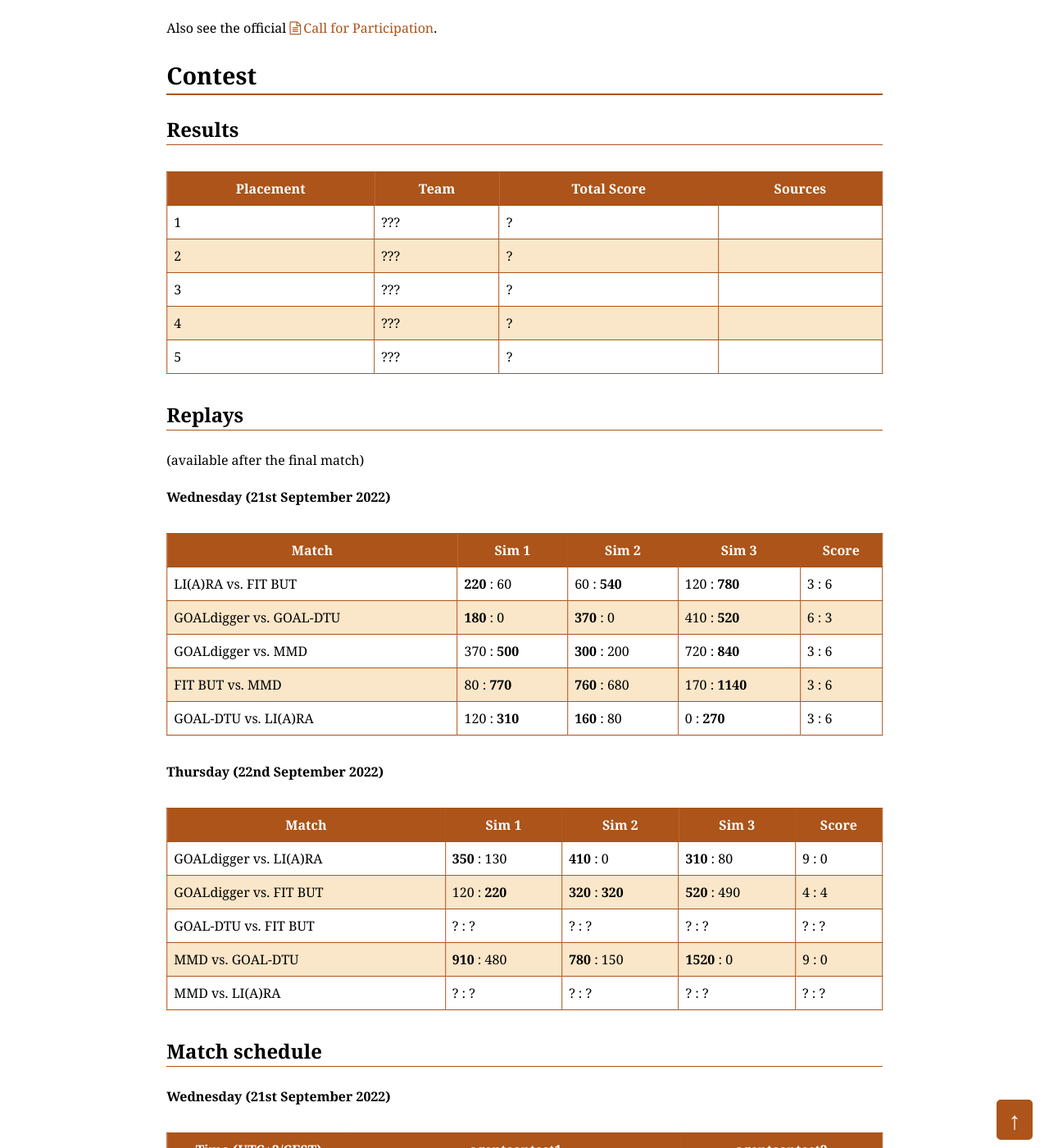
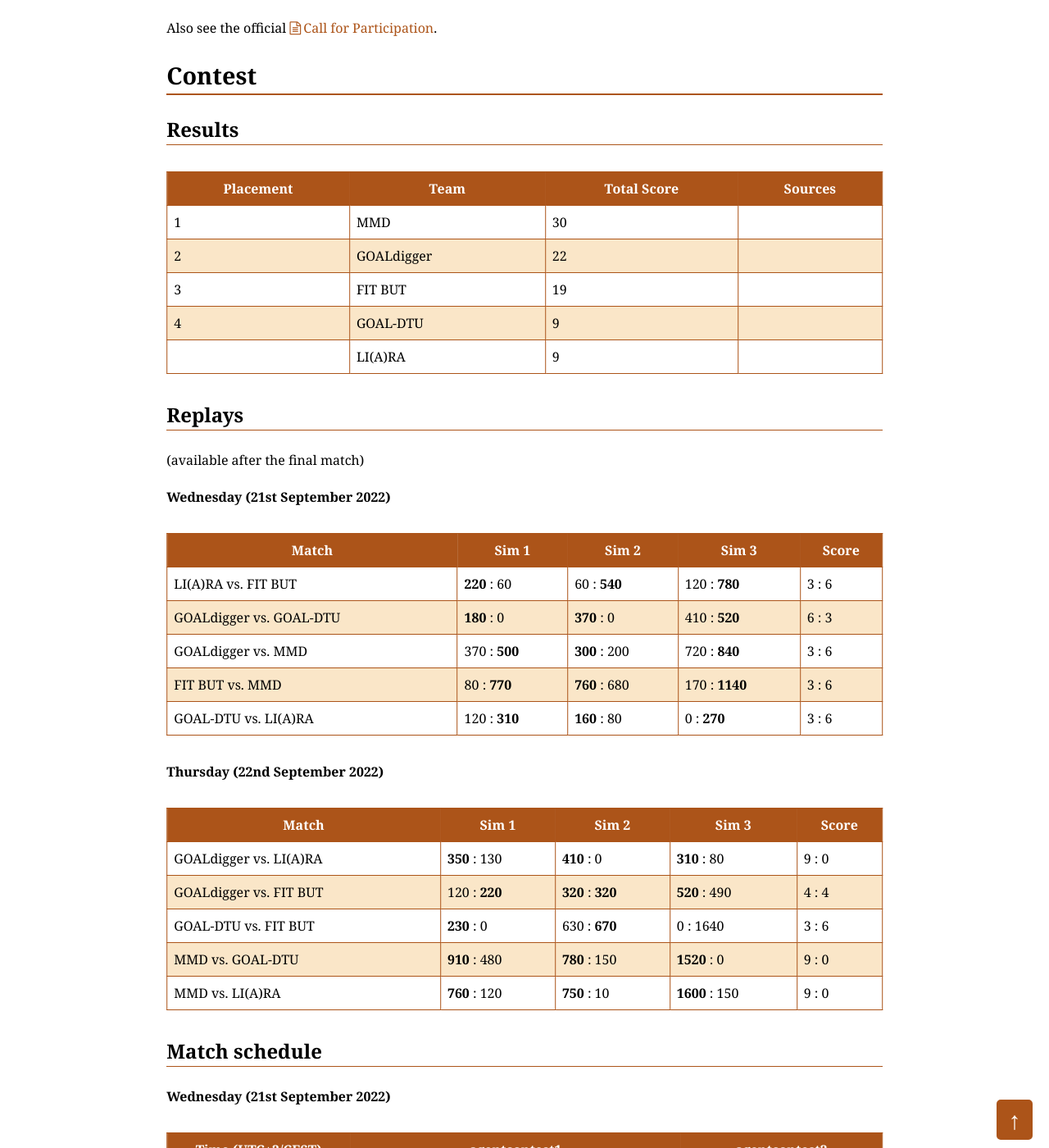
Before and after one commit to agentcontest/agentcontest.github.io, a Jekyll site: the page built from 2022/index.md, in a window 1280 px wide and 1400 px high, scrolled down 902 px. Shown: the whole window at 82% size. Built offline with Jekyll 4.4.1, drawn with Linux system fonts in a browser that asks for light colours.

Commit message:
update results

```diff
--- a/2022/index.md
+++ b/2022/index.md
@@ -23,11 +23,11 @@ Contest
 
 Placement | Team | Total Score | Sources
 --- | --- | --- | ---
-1 | ??? | ? |
-2 | ??? | ? |
-3 | ??? | ? |
-4 | ??? | ? |
-5 | ??? | ? |
+1 | MMD | 30 |
+2 | GOALdigger | 22 |
+3 | FIT BUT | 19 |
+4 | GOAL-DTU | 9 |
+| LI(A)RA | 9 |
 
 ### Replays
 
@@ -50,9 +50,9 @@ Match | Sim 1 | Sim 2 | Sim 3 | Score
 --- | --- | --- | --- | ---
 GOALdigger vs. LI(A)RA | **350**&nbsp;:&nbsp;130 | **410**&nbsp;:&nbsp;0 | **310**&nbsp;:&nbsp;80 | 9&nbsp;:&nbsp;0 |
 GOALdigger vs. FIT BUT | 120&nbsp;:&nbsp;**220** | **320**&nbsp;:&nbsp;**320** | **520**&nbsp;:&nbsp;490 | 4&nbsp;:&nbsp;4 |
-GOAL-DTU vs. FIT BUT | ?&nbsp;:&nbsp;? | ?&nbsp;:&nbsp;? | ?&nbsp;:&nbsp;? | ?&nbsp;:&nbsp;? |
+GOAL-DTU vs. FIT BUT | **230**&nbsp;:&nbsp;0 | 630&nbsp;:&nbsp;**670** | 0&nbsp;:&nbsp;1640 | 3&nbsp;:&nbsp;6 |
 MMD vs. GOAL-DTU | **910**&nbsp;:&nbsp;480 | **780**&nbsp;:&nbsp;150 | **1520**&nbsp;:&nbsp;0 | 9&nbsp;:&nbsp;0 |
-MMD vs. LI(A)RA | ?&nbsp;:&nbsp;? | ?&nbsp;:&nbsp;? | ?&nbsp;:&nbsp;? | ?&nbsp;:&nbsp;? |
+MMD vs. LI(A)RA | **760**&nbsp;:&nbsp;120 | **750**&nbsp;:&nbsp;10 | **1600**&nbsp;:&nbsp;150 | 9&nbsp;:&nbsp;0 |
 
 ### Match schedule
 
```
